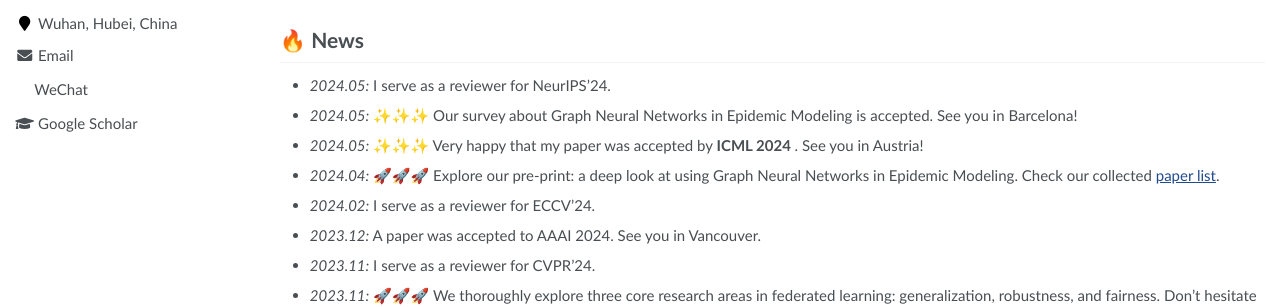
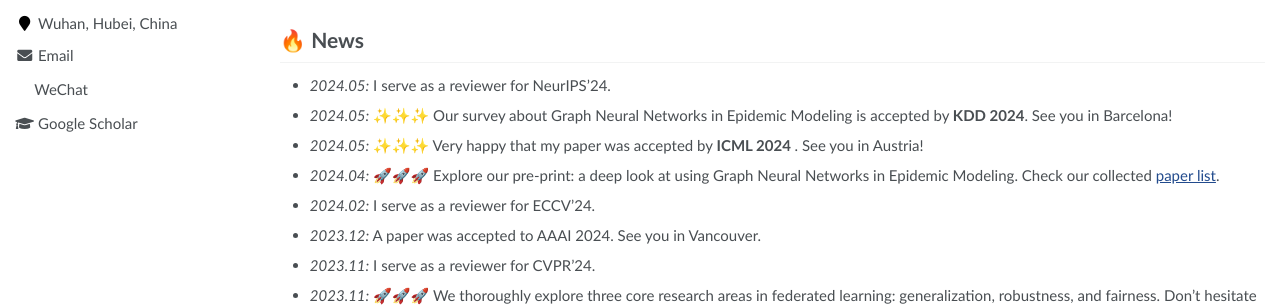
Before and after one commit to SuHui03/guanchengWan.github.io, a Jekyll site: the page built from _pages/about.md, in a window 1280 px wide and 900 px high. Shown: the part 401-708 px from the top of the window. Built offline with Jekyll 4.4.1, drawn with Linux system fonts in a browser that asks for light colours; formulas are drawn with MathJax 3.

Commit message:
Update about.md

```diff
--- a/_pages/about.md
+++ b/_pages/about.md
@@ -45,7 +45,7 @@ c) Unsupervised Graph Learning
 
 - *2024.05:* I serve as a reviewer for NeurIPS'24.
 
-- *2024.05:* ✨✨✨ Our survey about Graph Neural Networks in Epidemic Modeling is accepted. See you in Barcelona!
+- *2024.05:* ✨✨✨ Our survey about Graph Neural Networks in Epidemic Modeling is accepted by <strong>KDD 2024</strong>. See you in Barcelona!
 
 
 - *2024.05:* ✨✨✨ Very happy that my paper was accepted by <strong>ICML 2024 </strong>. See you in Austria!
```
